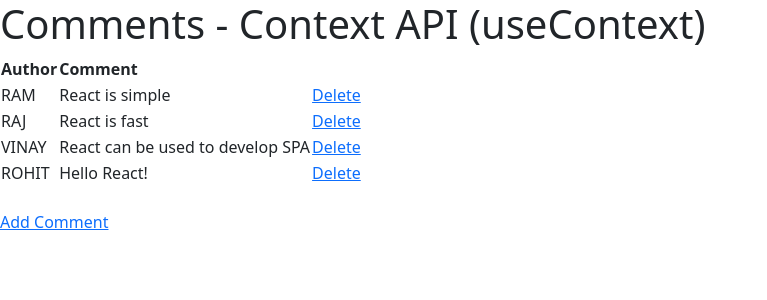
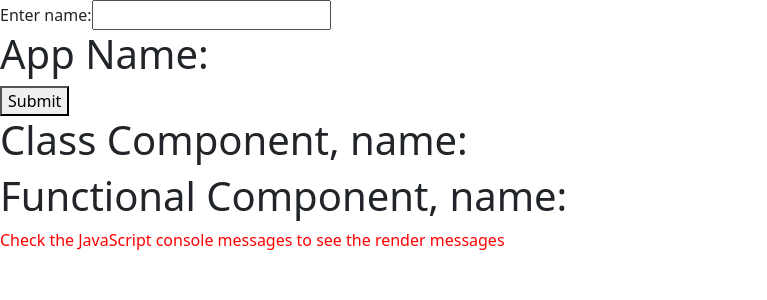
Before and after one commit to diwakar1593/Technology-React-JS-L1-L2, a React (Vite) app: page / in a window 1280 px wide. Shown: the top 300 px of the page, without its empty margins (0-767 px from the left). Built offline with nearby package versions, Linux system fonts and the light colour scheme; data requests are answered from the project's data file.

Commit message:
purecomponent

```diff
--- /dev/null
+++ b/src/22_pureComponents_memo/App.jsx
@@ -0,0 +1,36 @@
+import React from "react";
+import MyClassComponent from "./components/MyClassComponent";
+import MyFunctionalComponent from "./components/MyFunctionalComponent";
+
+class App extends React.PureComponent {     // React 16
+//    class App extends React.Component{
+    constructor(props) {
+        super(props);
+        this.refName = React.createRef();
+        this.state = {
+            name: '',
+        }
+    }
+    handleSubmit(){
+        let inputName = this.refName.current.value;
+        this.setState({ name: inputName });
+    }
+    render() {
+        console.log("Rendering App Component");
+        return (
+            <>
+                <label>
+                    Enter name:
+                    <input type="text" ref={this.refName} />
+                </label>
+                <h1>App Name: {this.state.name}</h1>
+                <button onClick={() => this.handleSubmit()}>Submit</button>
+                <MyClassComponent myname={this.state.name} />
+                <MyFunctionalComponent myname={this.state.name} />
+                <span style={{color: 'red'}}>Check the JavaScript console messages to see the render messages</span>
+            </>
+        )
+    }
+}
+
+export default App
--- /dev/null
+++ b/src/22_pureComponents_memo/components/MyClassComponent.jsx
@@ -0,0 +1,13 @@
+import React from "react";
+
+class MyClassComponent extends React.PureComponent {
+// class MyClassComponent extends React.Component {
+    render() {
+        console.log("Rendering Class Component");
+        return(
+            <h1>Class Component, name: {this.props.myname}</h1>
+        )
+    }
+}
+
+export default MyClassComponent
--- /dev/null
+++ b/src/22_pureComponents_memo/components/MyFunctionalComponent.jsx
@@ -0,0 +1,12 @@
+import React from "react";
+
+// ES2015
+const MyFunctionalComponent = ({myname}) => {
+    console.log("Rendering Functional Component");
+    return(
+        <h1>Functional Component, name: {myname}</h1>
+    )
+}
+
+// export default MyFunctionalComponent
+export default React.memo(MyFunctionalComponent)    // Pure Component - Higher order component
--- a/src/main.jsx
+++ b/src/main.jsx
@@ -33,7 +33,8 @@ import 'bootstrap/dist/css/bootstrap.min.css'; // Only for bootstrap
 // import App from './20_contextApi/App'
 // import App from './20a_contextApi/App'
 // import App from './21_hooks_useContext/App'
-import App from './21a_hooks_useContext/App';
+// import App from './21a_hooks_useContext/App';
+import App from './22_pureComponents_memo/App'
 
 createRoot(document.getElementById('root')).render(
   <StrictMode>
```
Also changed, not shown: src/22_pureComponents_memo/AppCopy.jsx (added), src/22_pureComponents_memo/components/Notes_pureComponents.txt (added).
